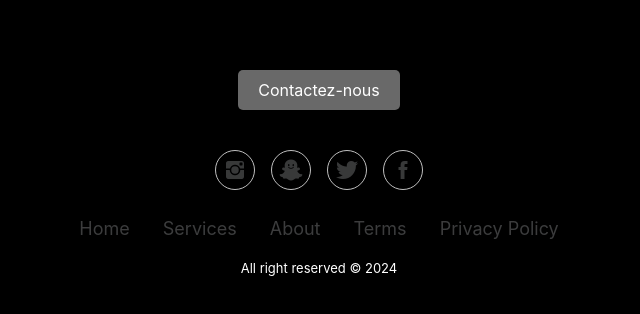
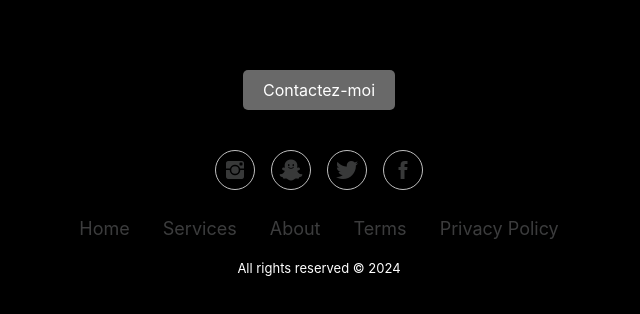
Before and after one commit to fantasybookjustine/fantasybookjustine.github.io, a plain HTML site: page index.html in a window 1280 px wide. Shown: the part 5618-5932 px from the top of the page, 321-961 px from the left. Drawn offline with nearby package versions, Linux system fonts and the light colour scheme.

Commit message:
version portable black 2

```diff
--- a/index.html
+++ b/index.html
@@ -64,14 +64,14 @@
         <p class="proverbe1">Un livre est un monde magnifique que l'on porte dans sa poche...</p>
         <div class="block-arrow-down">
             <p>Appuyez pour descendre...</p>
-            <a href="#" class="link-arrow">
+            <a href="#main2" class="link-arrow">
                 <img src="./icons8-vers-le-bas-100.png" alt="arrow">
             </a>
         </div>
 
         <img src="./IMG/Vector.png" alt="vector" class="vector" width="100%" height="25%">
     </div>
-    <div class="main2">
+    <div class="main2" id="main2">
         <div id="main2-logo">
             <img id="main2-logo" src="./IMG/logo.blanc.png" alt="logo-coeur" width='400' height='400'>
         </div>
@@ -143,11 +143,11 @@
     <div class="back">
 
         <div class="container">
-            <button class="open-form-button" onclick="openForm()">Contactez-nous</button>
+            <button class="open-form-button" onclick="openForm()">Contactez-moi</button>
 
             <div class="contact-form" id="contactForm">
                 <div class="form-header">
-                    <h2>Contactez-nous</h2>
+                    <h2>Contactez-moi</h2>
                     <button class="close-form-button" onclick="closeForm()">X</button>
                 </div>
                 <form action="#" method="post">
@@ -185,7 +185,7 @@
                 <li class="list-inline-item"><a href="#">Terms</a></li>
                 <li class="list-inline-item"><a href="#">Privacy Policy</a></li>
             </ul>
-            <p class="copyright">All right reserved © 2024</p>
+            <p class="copyright">All rights reserved © 2024</p>
         </footer>
 
         <script src="main.js"></script>
```
